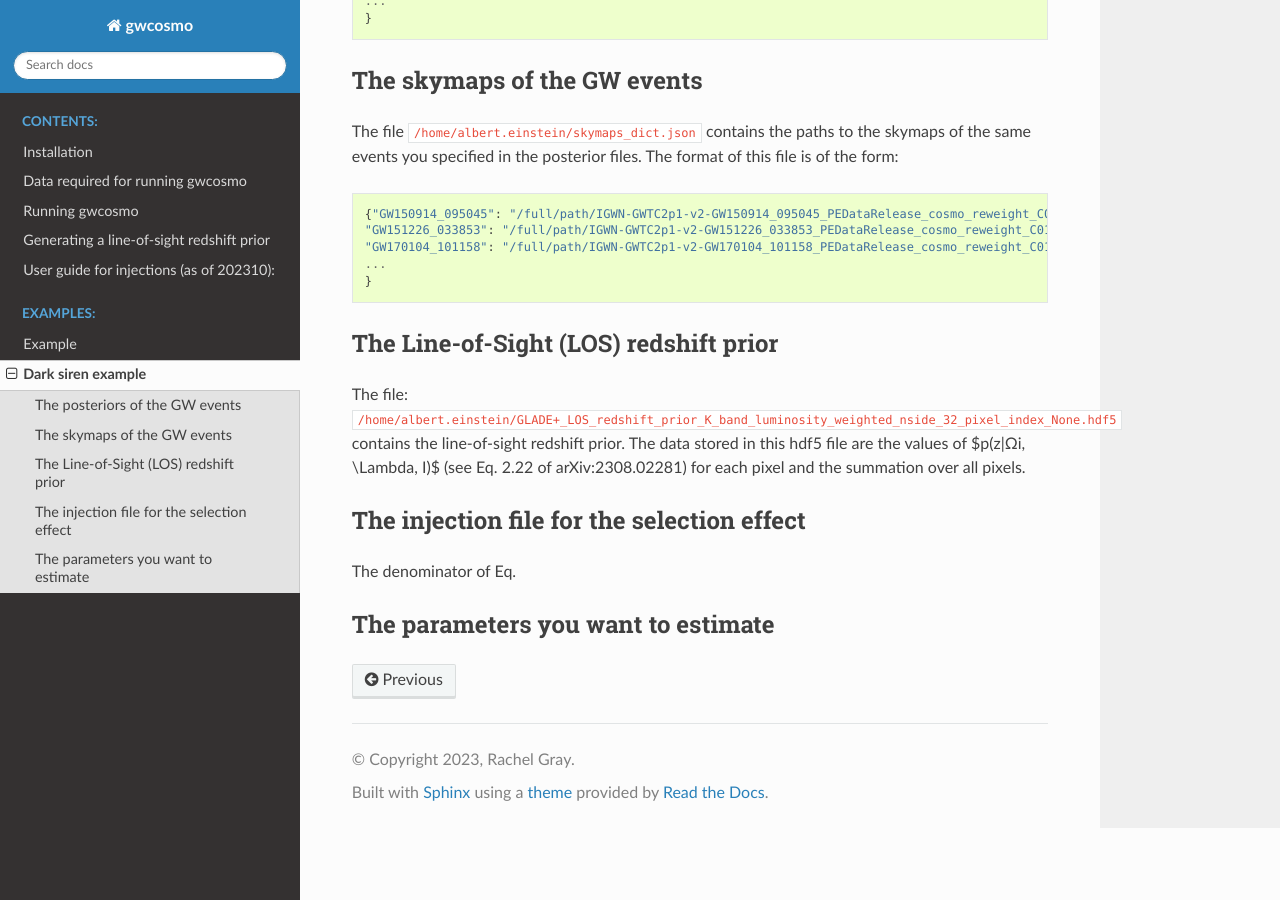
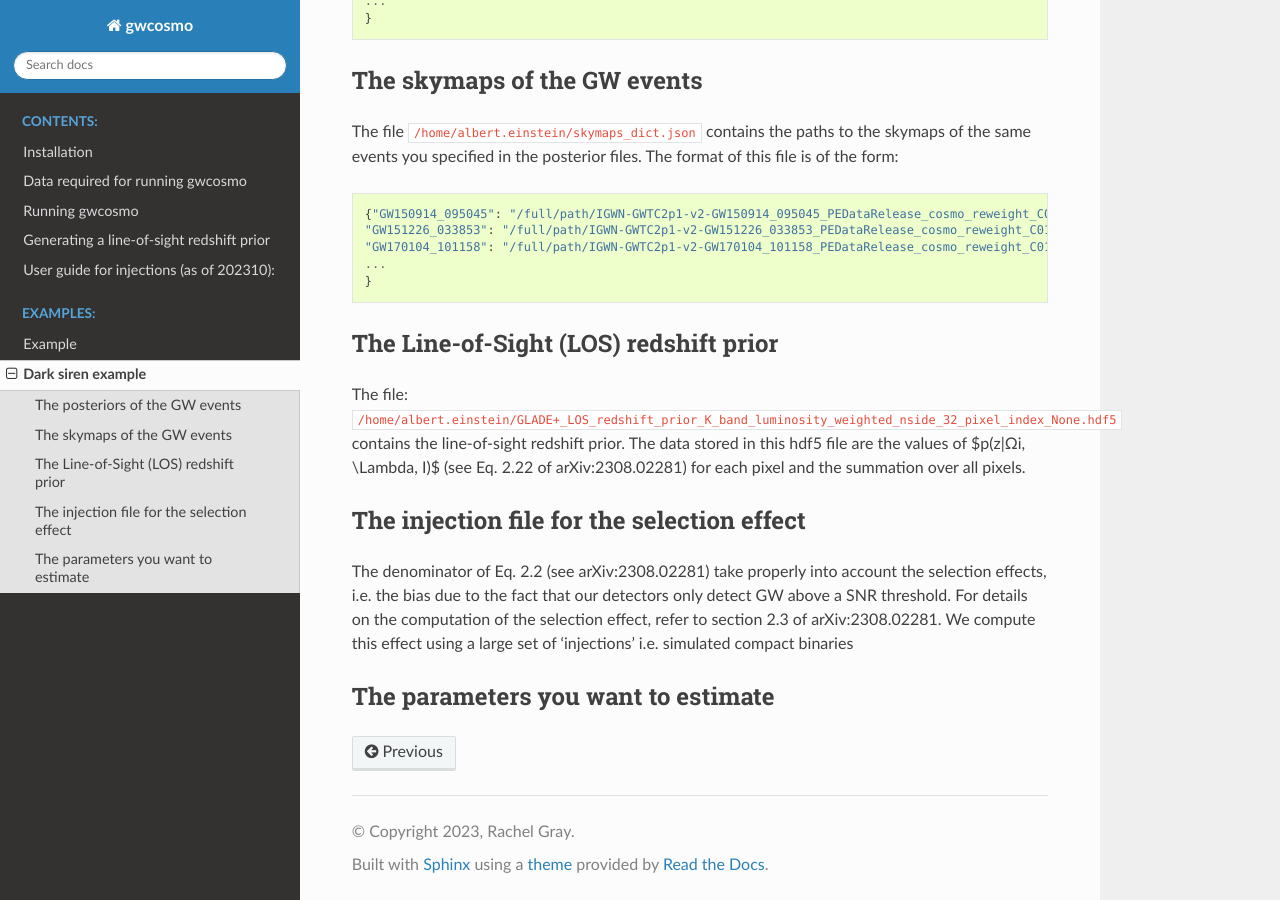
Before and after one commit to LucasPouw/gwcosmo_agn, a Sphinx documentation site: the page built from docs/dark-siren-example.md, in a window 1280 px wide and 900 px high, scrolled down 1319 px. Built offline with Sphinx 7.4.7 and the Read the Docs theme 2.0.0, drawn with Linux system fonts in a browser that asks for light colours; the version number could not be read and is left out; some of the changed text lies outside the part shown.

Commit message:
up to date

```diff
--- a/docs/dark-siren-example.md
+++ b/docs/dark-siren-example.md
@@ -74,6 +74,6 @@ The file: `/home/albert.einstein/GLADE+_LOS_redshift_prior_K_band_luminosity_wei
 
 ## The injection file for the selection effect
 
-The denominator of Eq.
+The denominator of Eq. 2.2 (see arXiv:2308.02281) take properly into account the selection effects, i.e. the bias due to the fact that our detectors only detect GW above a SNR threshold. For details on the computation of the selection effect, refer to section 2.3 of arXiv:2308.02281. We compute this effect using a large set of 'injections' i.e. simulated compact binaries
 
 ## The parameters you want to estimate
```
Also changed, not shown: other parts of docs/dark-siren-example.md (+1 -1 lines).
